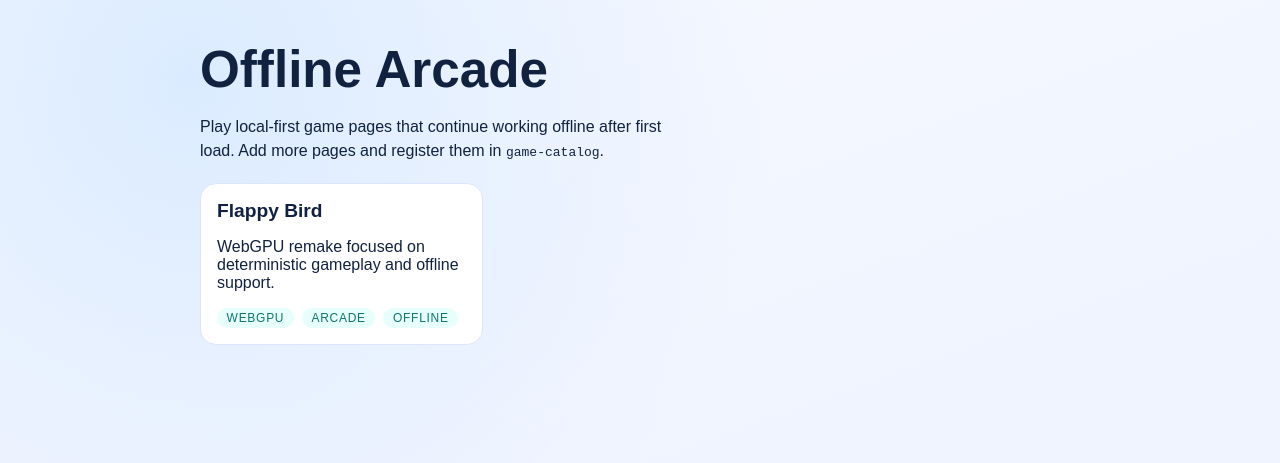
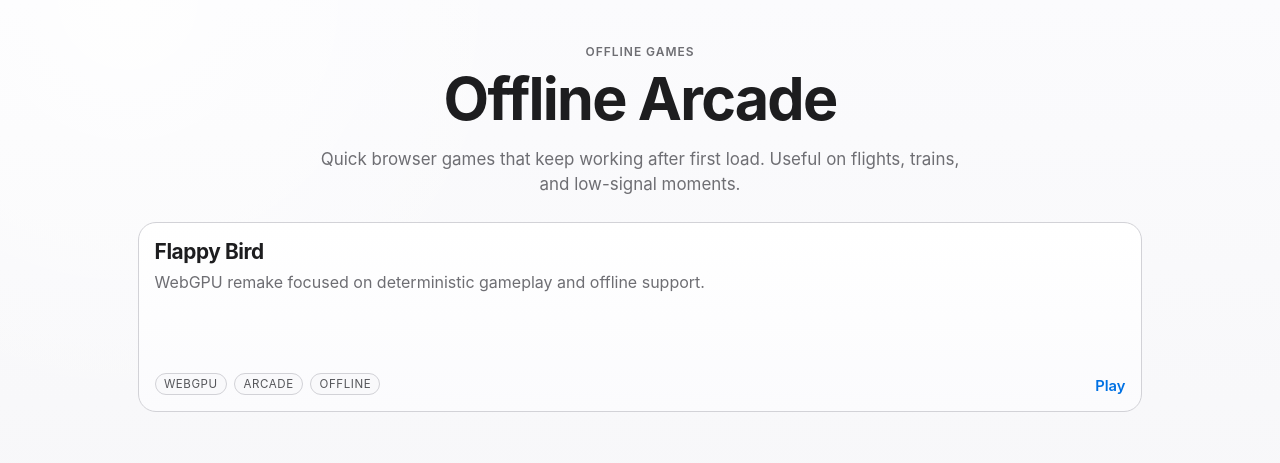
Before and after one commit to davidyanis/offline-arcade, a website with bundled scripts: page apps/arcade/index.html in a window 1280 px wide. Built offline with nearby package versions, Linux system fonts and the light colour scheme.

Commit message:
feat: polish offline arcade UX with minimal redesign, persistent last score, and deploy/service-worker fixes

```diff
--- a/apps/arcade/src/flappy.ts
+++ b/apps/arcade/src/flappy.ts
@@ -224,7 +224,7 @@ bootstrap().catch((error) => {
   console.error(error);
 });
 
-if ("serviceWorker" in navigator) {
+if (import.meta.env.PROD && "serviceWorker" in navigator) {
   window.addEventListener("load", async () => {
     await navigator.serviceWorker.register("/sw.js");
   });
--- a/apps/arcade/src/main.ts
+++ b/apps/arcade/src/main.ts
@@ -7,11 +7,14 @@ if (!app) {
 }
 
 app.innerHTML = `
+  <main class="shell">
+    <header class="hero">
+      <p class="eyebrow">Offline Games</p>
       <h1>Offline Arcade</h1>
       <p class="lead">
-    Play local-first game pages that continue working offline after first load.
-    Add more pages and register them in <code>game-catalog</code>.
+        Quick browser games that keep working after first load. Useful on flights, trains, and low-signal moments.
       </p>
+    </header>
     <section class="grid">
     ${games
       .map(
@@ -19,17 +22,21 @@ app.innerHTML = `
           <a class="card" href="${game.href}">
             <h2>${game.title}</h2>
             <p>${game.description}</p>
+            <div class="card-meta">
               <div class="tags">
                 ${game.tags.map((tag) => `<span class="tag">${tag}</span>`).join("")}
+              </div>
+              <span class="cta">Play</span>
             </div>
           </a>
         `
       )
       .join("")}
     </section>
+  </main>
 `;
 
-if ("serviceWorker" in navigator) {
+if (import.meta.env.PROD && "serviceWorker" in navigator) {
   window.addEventListener("load", async () => {
     await navigator.serviceWorker.register("/sw.js");
   });
--- a/apps/arcade/src/style.css
+++ b/apps/arcade/src/style.css
@@ -1,9 +1,12 @@
 :root {
-  --bg: #f4f7ff;
-  --ink: #112240;
-  --card: #ffffff;
-  --line: #dce5fb;
-  --accent: #0f766e;
+  --bg: #f5f5f7;
+  --surface: #ffffff;
+  --surface-2: #fbfbfd;
+  --ink: #1d1d1f;
+  --muted: #6e6e73;
+  --line: #d2d2d7;
+  --line-strong: #b8b8be;
+  --accent: #0071e3;
 }
 
 * {
@@ -13,75 +16,125 @@
 body {
   margin: 0;
   min-height: 100vh;
-  font-family: "IBM Plex Sans", "Avenir Next", sans-serif;
   color: var(--ink);
+  font-family: "SF Pro Display", "Helvetica Neue", "Avenir Next", sans-serif;
   background:
-    radial-gradient(circle at 15% 10%, #dbebff 0, transparent 45%),
-    linear-gradient(160deg, #f7f9ff 0%, #ebf1ff 100%);
+    radial-gradient(circle at 10% 0%, rgba(255, 255, 255, 0.75), transparent 30%),
+    linear-gradient(180deg, #fbfbfd 0%, var(--bg) 100%);
 }
 
-main {
-  max-width: 920px;
+.shell {
+  width: min(1040px, 100%);
   margin: 0 auto;
-  padding: 2.5rem 1.25rem 4rem;
+  padding: 2.75rem 1.1rem 3rem;
+}
+
+.hero {
+  text-align: center;
+  margin-bottom: 1.5rem;
+}
+
+.eyebrow {
+  margin: 0 0 0.25rem;
+  color: var(--muted);
+  letter-spacing: 0.08em;
+  text-transform: uppercase;
+  font-size: 0.75rem;
+  font-weight: 600;
 }
 
 h1 {
   margin: 0;
-  font-size: clamp(2rem, 5vw, 3.2rem);
+  font-size: clamp(2.1rem, 5vw, 3.7rem);
+  letter-spacing: -0.03em;
+  font-weight: 700;
 }
 
 .lead {
-  max-width: 56ch;
+  margin: 0.8rem auto 0;
+  max-width: 62ch;
+  color: var(--muted);
+  font-size: 1.06rem;
   line-height: 1.5;
 }
 
 .grid {
-  margin-top: 1.25rem;
   display: grid;
-  gap: 1rem;
-  grid-template-columns: repeat(auto-fill, minmax(260px, 1fr));
+  gap: 0.85rem;
+  grid-template-columns: repeat(auto-fit, minmax(250px, 1fr));
 }
 
 .card {
   text-decoration: none;
   color: inherit;
+  background: linear-gradient(180deg, var(--surface), var(--surface-2));
   border: 1px solid var(--line);
-  border-radius: 16px;
-  background: var(--card);
+  border-radius: 18px;
+  min-height: 190px;
   padding: 1rem;
-  transition: transform 120ms ease, box-shadow 120ms ease;
+  display: flex;
+  flex-direction: column;
+  transition: transform 140ms ease, box-shadow 140ms ease, border-color 140ms ease;
 }
 
 .card:hover {
   transform: translateY(-2px);
-  box-shadow: 0 10px 24px rgba(17, 34, 64, 0.12);
+  border-color: var(--line-strong);
+  box-shadow: 0 10px 26px rgba(0, 0, 0, 0.08);
 }
 
 .card h2 {
-  margin: 0 0 0.5rem;
-  font-size: 1.2rem;
+  margin: 0;
+  font-size: 1.3rem;
+  letter-spacing: -0.02em;
+  font-weight: 650;
+}
+
+.card p {
+  margin: 0.45rem 0 0;
+  color: var(--muted);
+  line-height: 1.45;
 }
 
 .tags {
-  margin-top: 0.75rem;
   display: flex;
-  gap: 0.5rem;
+  gap: 0.45rem;
   flex-wrap: wrap;
 }
 
+.card-meta {
+  margin-top: auto;
+  padding-top: 0.9rem;
+  display: flex;
+  align-items: flex-end;
+  justify-content: space-between;
+  gap: 0.7rem;
+}
+
 .tag {
-  font-size: 0.75rem;
+  font-size: 0.72rem;
+  letter-spacing: 0.05em;
   text-transform: uppercase;
-  letter-spacing: 0.06em;
+  border: 1px solid var(--line);
+  color: #55565a;
+  border-radius: 999px;
+  padding: 0.18rem 0.52rem;
+  background: #f9f9fb;
+}
+
+.cta {
+  white-space: nowrap;
+  font-size: 0.92rem;
+  font-weight: 600;
   color: var(--accent);
-  background: #e6fffb;
-  border-radius: 999px;
-  padding: 0.2rem 0.6rem;
 }
 
 @media (max-width: 640px) {
-  main {
-    padding-top: 1.75rem;
+  .shell {
+    padding-top: 2rem;
+  }
+
+  .grid {
+    gap: 0.75rem;
   }
 }
```
Also changed, not shown: README.md, apps/arcade/dist/assets/main-BGpAuN18.css (added), apps/arcade/dist/assets/main-BWii7ybs.css (deleted), apps/arcade/dist/assets/main-CbTCW7fH.js (deleted), apps/arcade/dist/assets/main-DUQ5n4lx.js (added), apps/arcade/dist/index.html. Lines whose indentation alone changed are shown as unchanged.
